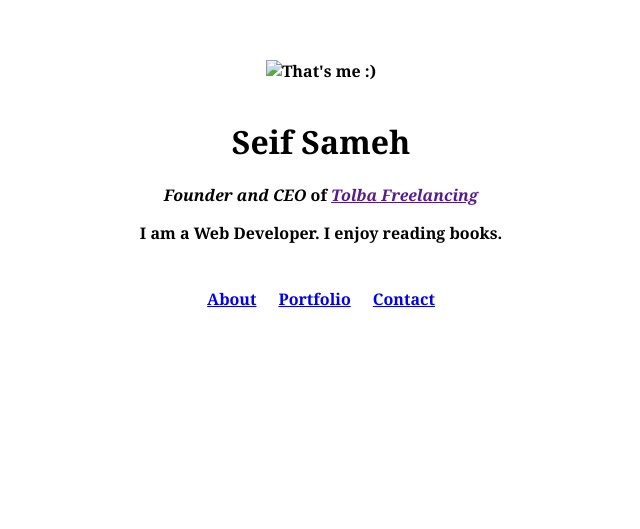
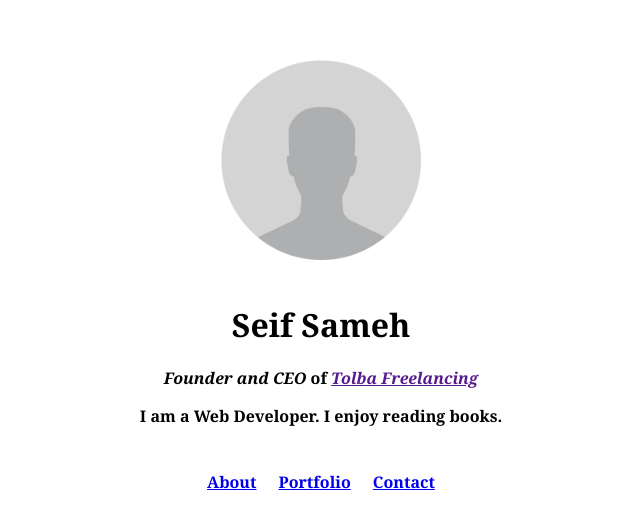
Before and after one commit to seif-tolba/portfolio, a plain HTML site: page index.html in a window 1280 px wide. Shown: the part 115-644 px from the top of the page, without its empty margins (319-959 px from the left). Drawn offline with Linux system fonts and the light colour scheme; the site is published under a folder, as on GitHub Pages, so addresses that start at the root find nothing.

Commit message:
Update index.html

```diff
--- a/index.html
+++ b/index.html
@@ -7,7 +7,7 @@
 <body style="color: black; padding-top: 4cm;">
     <center><table cellspacing="15">
         <tr>
-          <th style="padding-bottom: 0;"><img src="/images/avatar.png" alt="That's me :)" height="200"></th>
+          <th style="padding-bottom: 0;"><img src="images/avatar.png" alt="That's me :)" height="200"></th>
         </tr>
 
         <tr>
```
